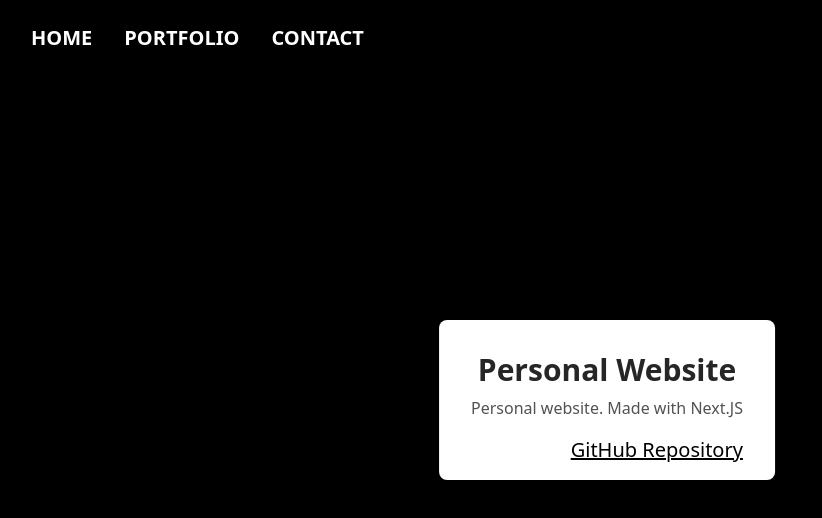
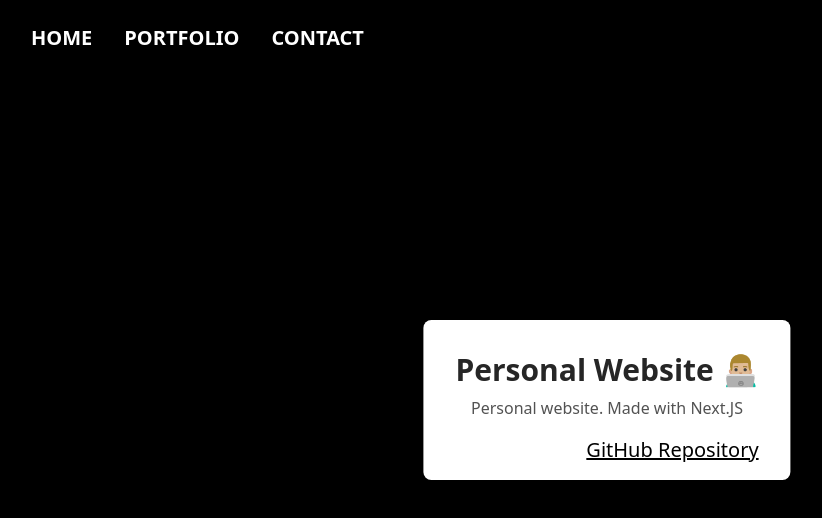
Before and after one commit to Neddoo/neddo.dev, a Next.js app: page /portfolio in a window 1280 px wide. Shown: the top 518 px of the page, without its empty margins (33-855 px from the left). Built offline with nearby package versions, Linux system fonts and the light colour scheme.

Commit message:
👨🏼‍💻New Portfolio Page Look

```diff
--- a/pages/portfolio.js
+++ b/pages/portfolio.js
@@ -18,7 +18,7 @@ export default function Home() {
           <a class="w-20 h-20 object-cover rounded-full"/>
           </div>
           <div>
-            <h2 class="text-gray-800 text-3xl font-semibold">Personal Website</h2>
+            <h2 class="text-gray-800 text-3xl font-semibold">Personal Website 👨🏼‍💻</h2>
             <p class="mt-2 text-gray-600">Personal website. Made with Next.JS</p>
           </div>
           <div class="flex justify-end mt-4">
```
